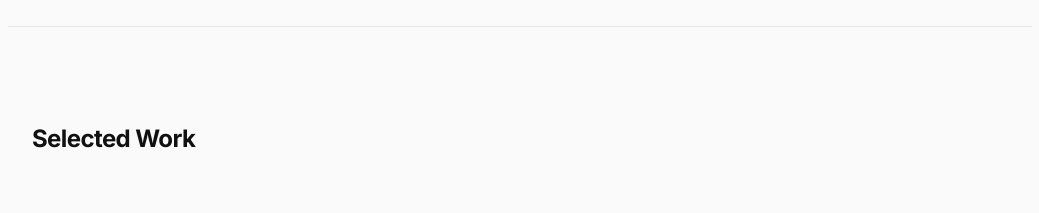
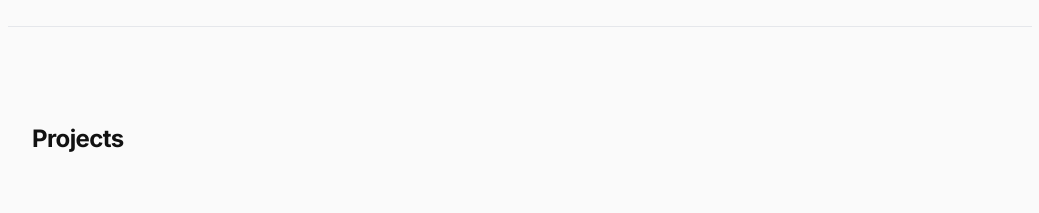
Before and after one commit to cerbewuz/Myportfolio-using-typescript-tailwind, a React (Vite) app: page / in a window 1280 px wide. Shown: the part 3260-3473 px from the top of the page, without its empty margins (120-1159 px from the left). Built offline with nearby package versions, Linux system fonts and the light colour scheme.

Commit message:
Update Projects.tsx

```diff
--- a/src/Components/Projects.tsx
+++ b/src/Components/Projects.tsx
@@ -39,7 +39,7 @@ export default function Projects({ id = "projects" }: ProjectsProps) {
         viewport={{ once: true }}
         className="text-2xl font-bold tracking-tight mb-16 text-center md:text-left"
       >
-        Selected Work
+        Projects
       </motion.h2>
 
       <div className="grid gap-x-12 gap-y-16 sm:grid-cols-2">
```
